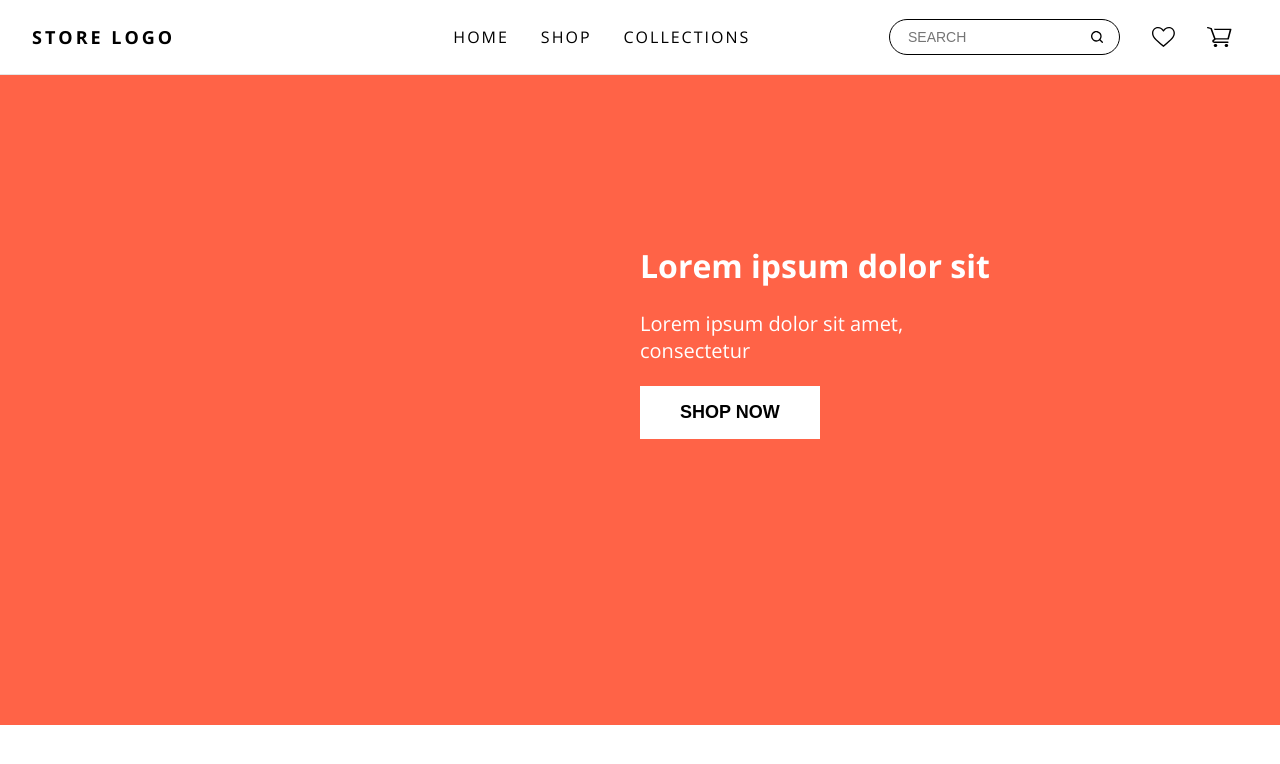
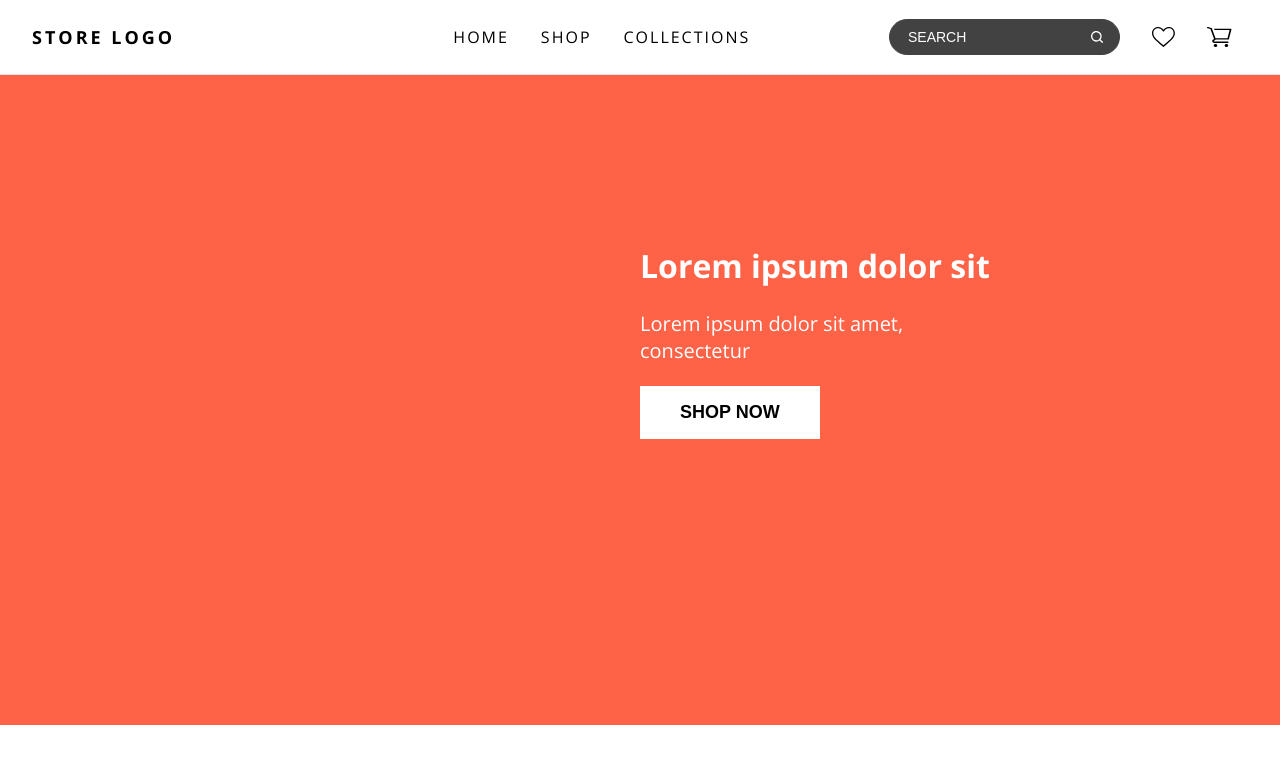
Before and after one commit to YOSRi-0/Ecommerce2, a React (Create React App) app: page / in a window 1280 px wide. Shown: the top 764 px of the page. Built offline with nearby package versions, Linux system fonts and the light colour scheme.

Commit message:
fix navbar

```diff
--- a/src/components/nav/Nav.style.css
+++ b/src/components/nav/Nav.style.css
@@ -209,9 +209,18 @@ a {
     color: #000;
   }
 
+  .nav__links__menu-item {
+  }
+
+  .nav__links__menu-item::before {
+      background-color: #000;
+  }
+
   .nav__links__menu > *, .nav__links__search, .nav__links-cart, .nav__links-wishlist {
     border: none;
-    padding: 1rem;
+    padding: .5rem 0;
+    margin: 0 1rem;
+    /* padding: 1rem; */
   }
 
   .nav__links > * {
@@ -228,7 +237,20 @@ a {
   }
 
   .nav__links__search__container {
-    border: 1px solid #000;
+    border: 1px solid #424242;
+    background-color: #424242;
+  }
+
+  .nav__links__search-input {
+    color: #fff;
+  }
+
+  .nav__links__search svg path {
+    fill: #fff;
+  }
+
+  .nav__links__search-input::placeholder {
+    color: #fff;
   }
 
   .nav__links-cart, .nav__links-wishlist {
```
